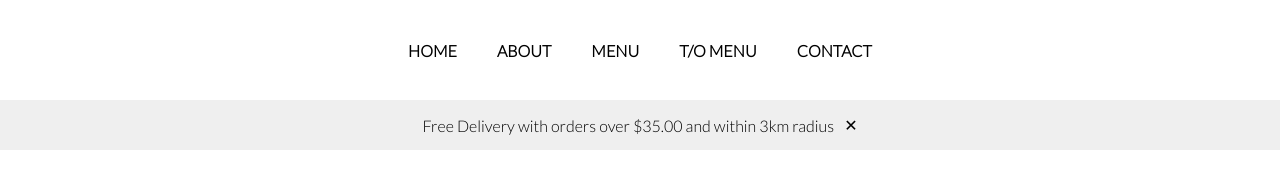
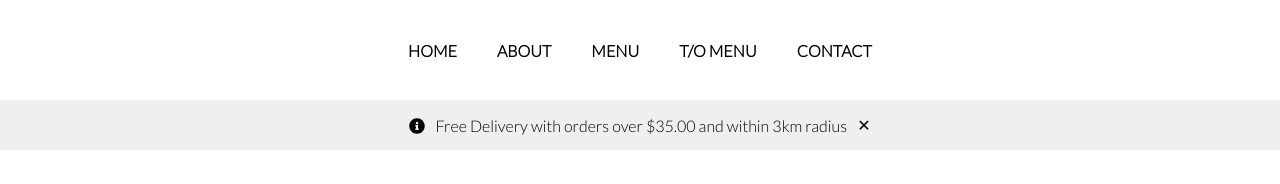
Before and after one commit to yeethay/Emerald-Palace, a React (Create React App) app: page /takeout-menu in a window 1280 px wide. Shown: the top 184 px of the page. Built offline with nearby package versions, Linux system fonts and the light colour scheme; grey boxes are pictures that could not be loaded.

Commit message:
Add discounts as tooltip from delivery banner

```diff
--- a/src/components/Banner/Banner.css
+++ b/src/components/Banner/Banner.css
@@ -12,11 +12,41 @@
   align-items: center;
 }
 
-.banner .close {
+.banner .close,
+.banner svg {
   cursor: pointer;
-  margin-left: 10px;
+}
+
+.banner .message {
+  margin: 0 10px;
 }
 
 .banner.dismissed {
   display: none;
 }
+
+.banner .tooltip {
+  position: absolute;
+  transform: translateX(-50%) translateY(-150%);
+  background-color: #000;
+  color: #fff;
+  width: fit-content;
+  height: fit-content;
+  border-radius: 5px;
+  padding: 5px;
+  list-style: none;
+}
+
+.banner .tooltip::after {
+  content: ' ';
+  position: absolute;
+  top: 100%;
+  left: 50%;
+  border-width: 5px;
+  border-style: solid;
+  border-color: black transparent transparent transparent;
+}
+
+.banner .tooltip.hidden {
+  display: none;
+}
--- a/src/components/Banner/Banner.tsx
+++ b/src/components/Banner/Banner.tsx
@@ -1,16 +1,31 @@
 import React, { useState } from 'react';
+import { FontAwesomeIcon } from '@fortawesome/react-fontawesome';
+import { faInfoCircle } from '@fortawesome/free-solid-svg-icons';
 import './Banner.css';
 
 interface IProps {
   message: string;
+  tooltipMessages: string[];
 }
 
 const Banner = (props: IProps) => {
   const [dismissed, setDismissed] = useState(false);
+  const [tooltipHidden, setTooltipHidden] = useState(true);
 
   return (
     <div className={`banner ${dismissed && 'dismissed'}`}>
-      {props.message}
+      <div
+        onMouseEnter={() => setTooltipHidden(false)}
+        onMouseLeave={() => setTooltipHidden(true)}
+      >
+        <FontAwesomeIcon icon={faInfoCircle} />
+        <div className={`tooltip ${tooltipHidden && 'hidden'}`}>
+          {props.tooltipMessages.map((message, index) => (
+            <li key={index}>{message}</li>
+          ))}
+        </div>
+      </div>
+      <div className="message">{props.message}</div>
       <div className="close" onClick={() => setDismissed(true)}>
         ✕
       </div>
--- a/src/components/Menu/Menu.tsx
+++ b/src/components/Menu/Menu.tsx
@@ -8,10 +8,6 @@ import {
 import menu from './menu.json';
 import './Menu.css';
 
-interface IMenu {
-  categories: ICategory[];
-  delivery: string;
-}
 interface ICategory {
   name: IMultiLanguageName;
   image: string;
@@ -51,7 +47,7 @@ const Menu = () => {
 
   return (
     <div className="menu">
-      <Banner message={menu.delivery} />
+      <Banner message={menu.delivery} tooltipMessages={menu.discounts} />
       <div className="slider-container">
         <div className="left" onClick={() => scroll(-500)}>
           <FontAwesomeIcon icon={faChevronLeft} size="lg" />
--- a/src/components/Menu/TakeoutMenu.tsx
+++ b/src/components/Menu/TakeoutMenu.tsx
@@ -41,7 +41,7 @@ const TakeoutMenu = () => {
 
   return (
     <div className="menu">
-      <Banner message={menu.delivery}></Banner>
+      <Banner message={menu.delivery} tooltipMessages={menu.discounts}></Banner>
       <div className="slider-container">
         <div className="left" onClick={() => scroll(-300)}>
           <FontAwesomeIcon icon={faChevronLeft} size="lg" />
--- a/src/components/Menu/menu.json
+++ b/src/components/Menu/menu.json
@@ -1,5 +1,9 @@
 {
-  "delivery": "Free Delivery with orders over $50.00 and within 3km radius",
+  "delivery": "Free Delivery with orders over $50 and within 3km radius",
+  "discounts": [
+    "10% off cash pick-up orders over $50",
+    "5% off credit/debit card pick-up orders over $50"
+  ],
   "categories": [
     {
       "name": {
--- a/src/components/Menu/takeout-menu.json
+++ b/src/components/Menu/takeout-menu.json
@@ -1,5 +1,10 @@
 {
   "delivery": "Free Delivery with orders over $35.00 and within 3km radius",
+  "discounts": [
+    "10% off cash pick-up orders",
+    "5% off credit/debit card pick-up orders",
+    "Not valid on Dinner Special"
+  ],
   "categories": [
     {
       "name": "Appetizers",
```
